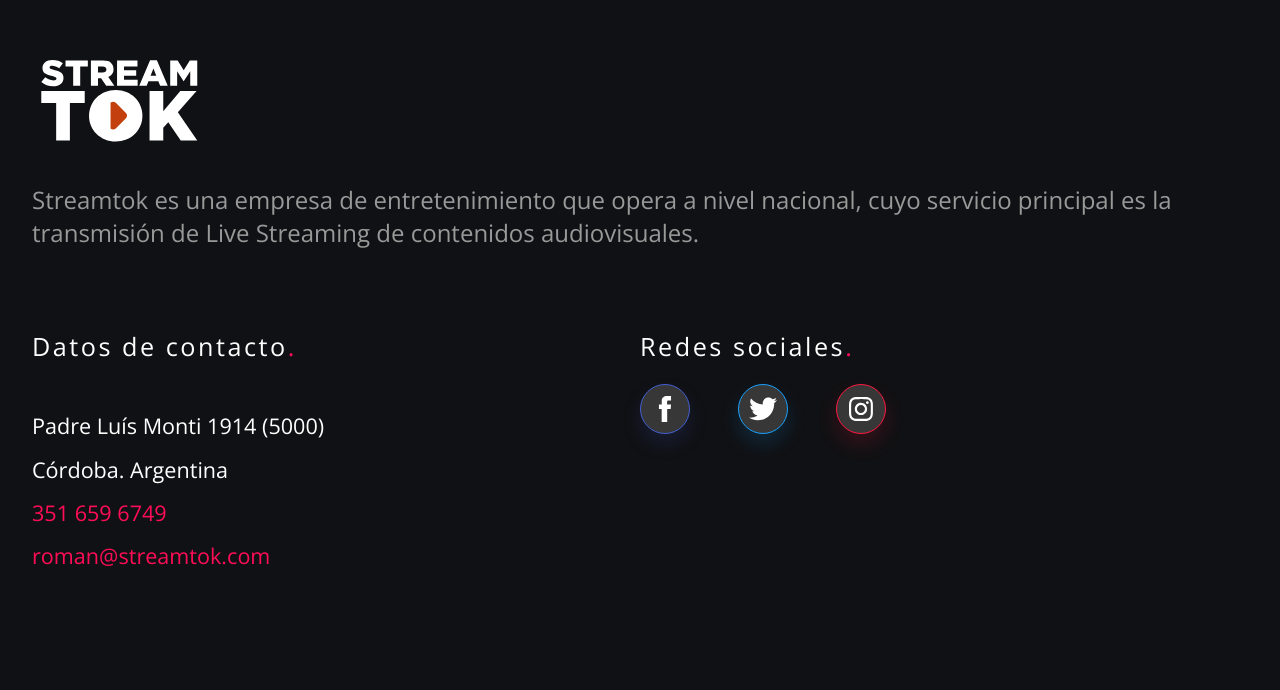
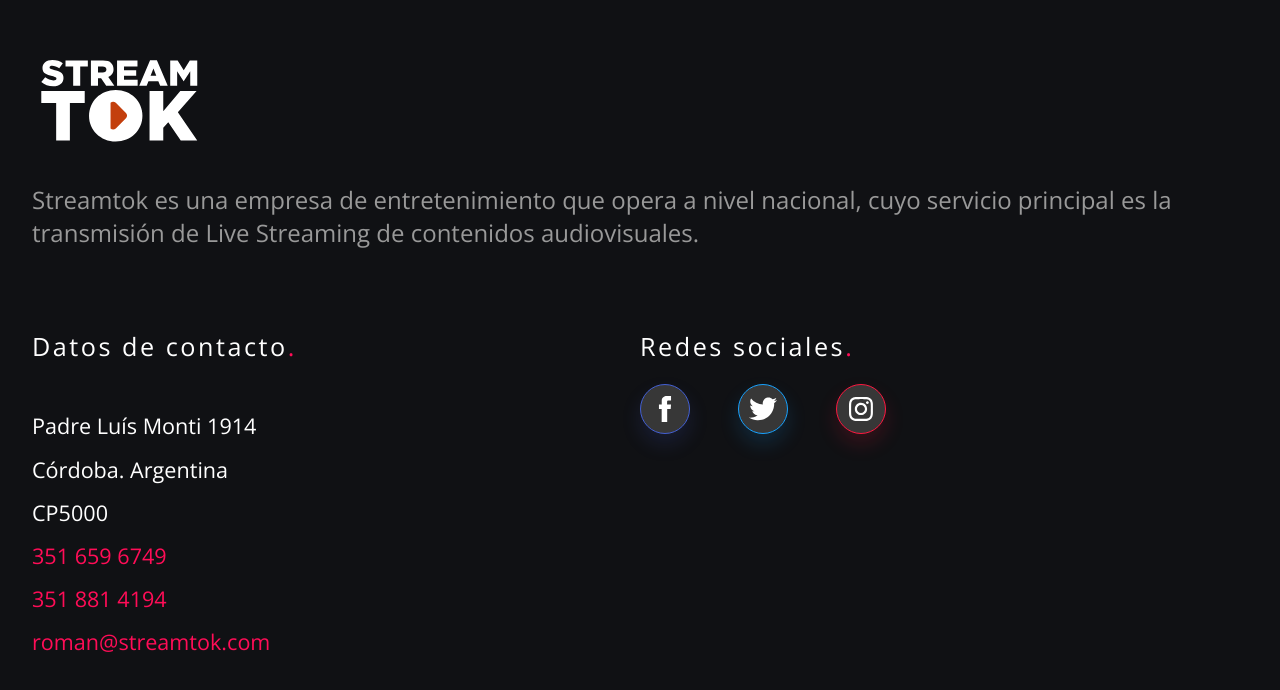
Before and after one commit to marcosvillabasa/streamtok, a React (Create React App) app: page / in a window 1280 px wide. Shown: the part 3115-3805 px from the top of the page. Built offline with nearby package versions, Linux system fonts and the light colour scheme; what apollo-link-rest would draw is missing.

Commit message:
fix: updated contact information (still hardcoded though...)

```diff
--- a/src/Footer/ContactInformation.js
+++ b/src/Footer/ContactInformation.js
@@ -29,9 +29,12 @@ const StyledContactInformation = styled.section`
 `
 const contactData = {
   city: "Córdoba. Argentina",
-  address1: "Padre Luís Monti 1914 (5000)",
+  address1: "Padre Luís Monti 1914",
+  zipcode: "CP5000",
   tel1: "351 659 6749",
   fulltel1: "+543516596749",
+  tel2: "351 881 4194",
+  fulltel2: "+543518814194",
   email: "roman@streamtok.com",
 }
 
@@ -42,8 +45,12 @@ export default function ContactInformation() {
       <address id="contact-data">
         <p title="Direccion">{contactData.address1}</p>
         <p title="Ciudad">{contactData.city}</p>
+        <p title="Zipcode">{contactData.zipcode}</p>
         <a title="Telefono" href={`tel:${contactData.fulltel1}`}>
           {contactData.tel1}
+        </a>
+        <a title="Telefono" href={`tel:${contactData.fulltel2}`}>
+          {contactData.tel2}
         </a>
         <a title="Email" href={`mailto:${contactData.email}`}>
           {contactData.email}
```
